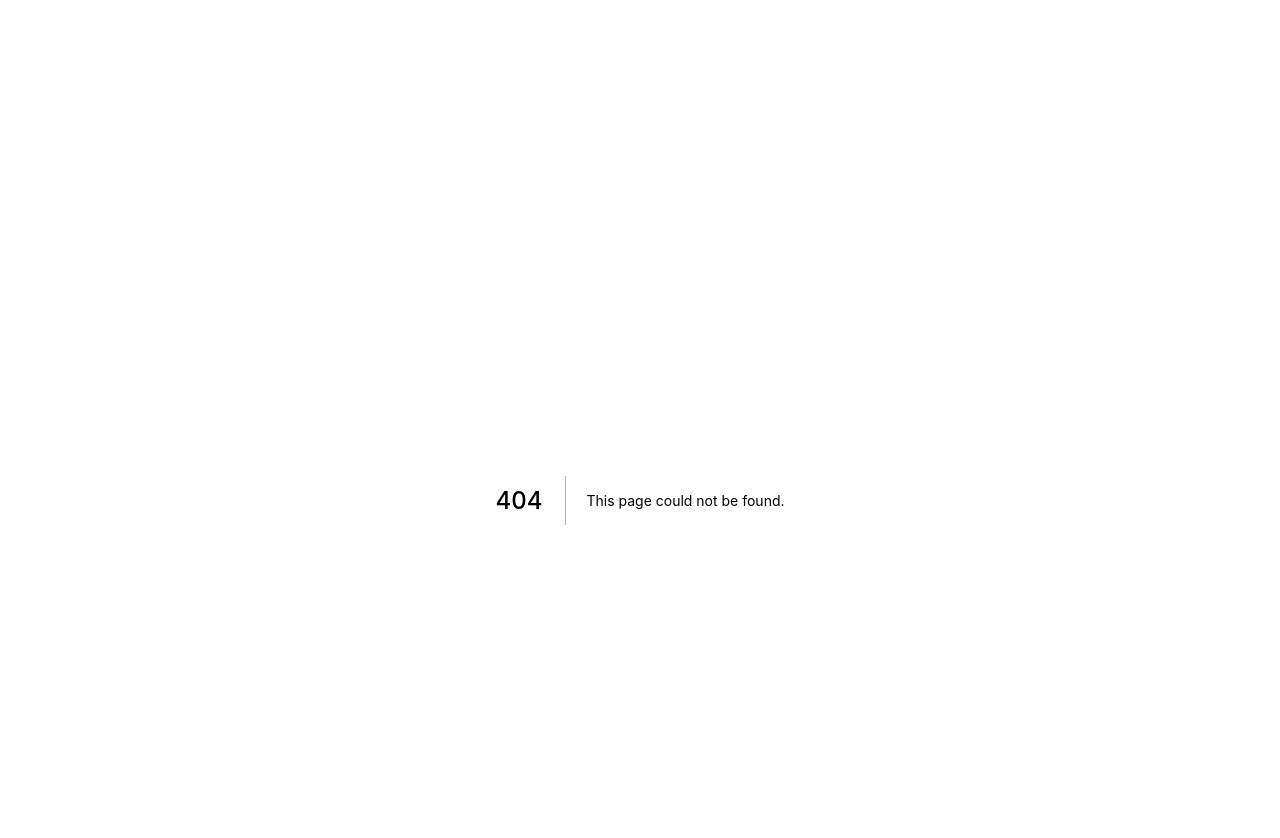
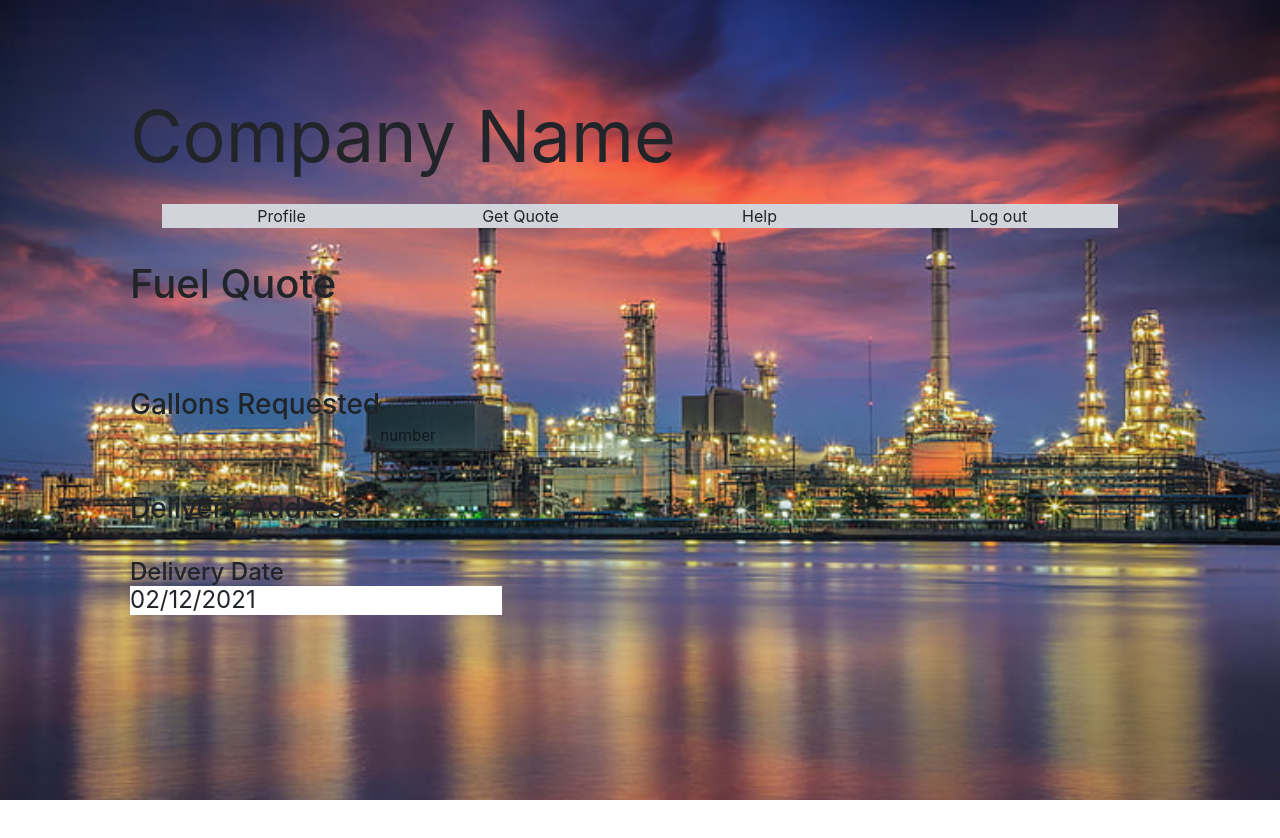
Before and after one commit to NightFox001/4353-Assignment, a Next.js app in the folder 4353-fuel-app/: page /getQuote in a window 1280 px wide. Before the commit this address had no page. Shown: the top 838 px of the page. After the commit the page ends 800 px from the top, so only its background shows below. Built offline with nearby package versions, Linux system fonts and the light colour scheme.

Commit message:
updated file name and updated header

```diff
--- a/4353-fuel-app/components/Header.js
+++ b/4353-fuel-app/components/Header.js
@@ -8,21 +8,28 @@ export const Header = () => {
     const [searchValue, setSearchValue] = useState('')
 
 const handleLogOut = () => {
-    router.push('/')
+    router.push('/login')
 }
 
 const goToGetQuote = () => {
-    router.push('/FuelQuote')
+    router.push('/getQuote')
+}
+
+const goToProfile = () => {
+    router.push('/profile')
+}
+
+const goToHelp = () => {
+    router.push('/profile')
 }
 
   return (
     <>
-
         <div class='text-7xl'>Company Name</div>
         <div class='m-8 flex  text-1xl bg-gray-500 '>
-            <button class="flex-1 bg-gray-300 hover:bg-gray-500">Profile</button>
+            <button class="flex-1 bg-gray-300 hover:bg-gray-500" onClick={goToProfile}>Profile</button>
             <button class="flex-1 bg-gray-300 hover:bg-gray-500" onClick={goToGetQuote}>Get Quote</button>
-            <button class="flex-1 bg-gray-300 hover:bg-gray-500">Help</button>
+            <button class="flex-1 bg-gray-300 hover:bg-gray-500" onClick={goToHelp}>Help</button>
             <button class="flex-1 bg-gray-300 hover:bg-gray-500" onClick={handleLogOut}>Log out</button>
         </div>
     </>
```
Also changed, not shown: 4353-fuel-app/pages/getQuote.js (renamed from 4353-fuel-app/pages/FuelQuote.js), 4353-fuel-app/pages/help.js (added), 1 other file (tests, documents, lock files or other folders).
